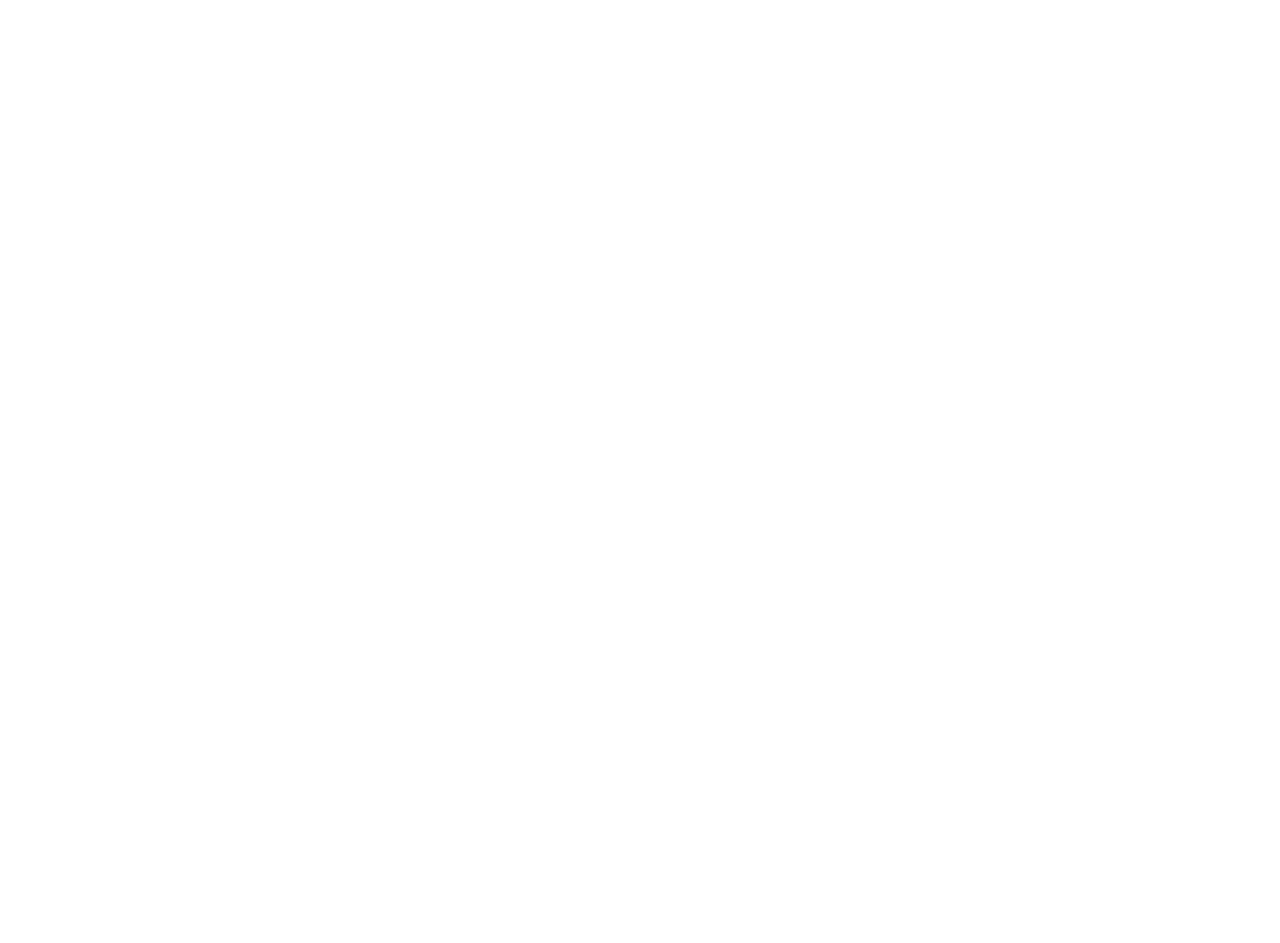
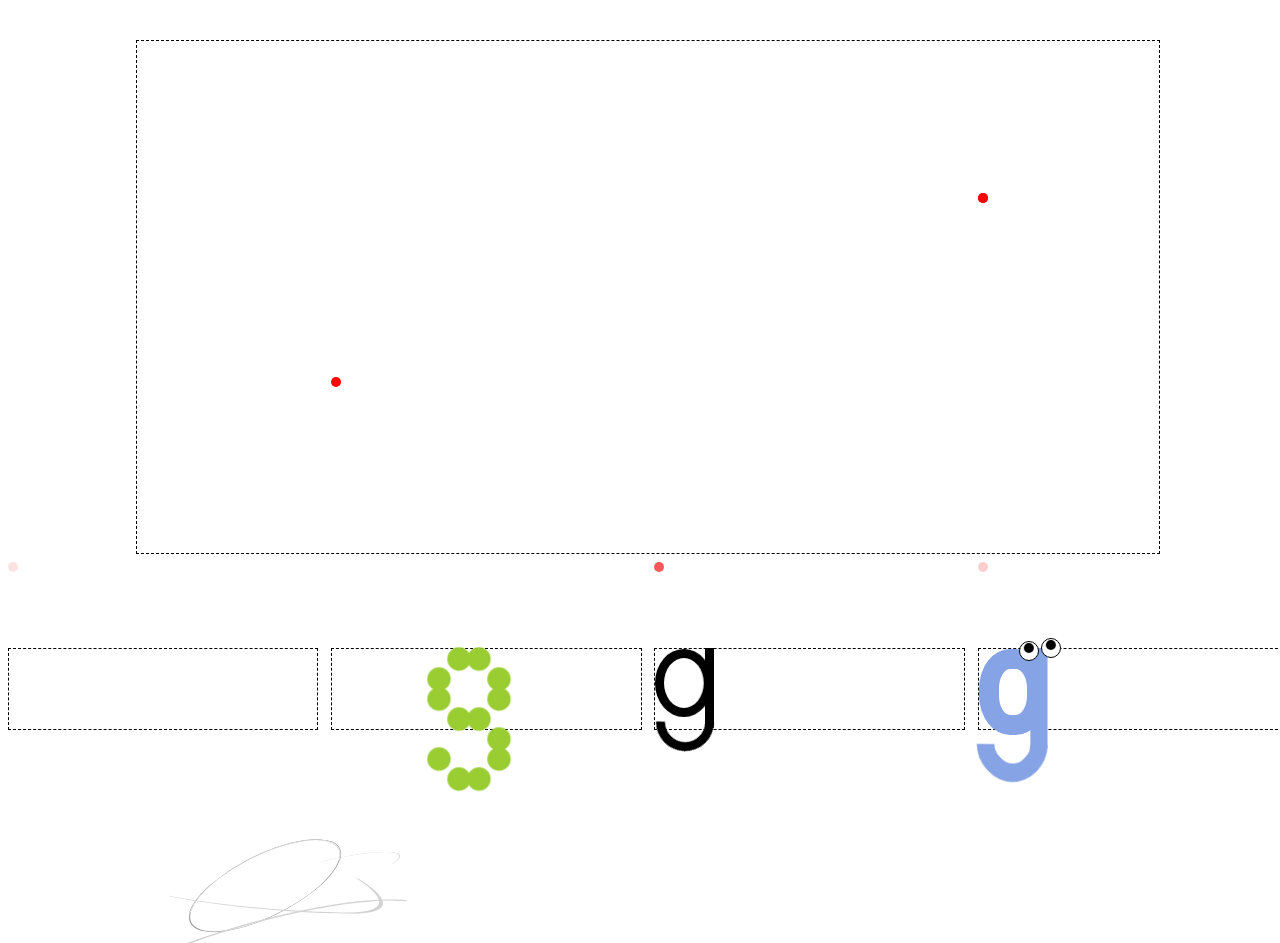
Before and after one commit to cooshmon/CSS-letterforms-1-, a plain HTML site: page index.html in a window 1280 px wide. Shown: the top 943 px of the page. Before the commit the page ends 800 px from the top, so only its background shows below. Drawn offline with Linux system fonts and the light colour scheme.

Commit message:
Update index.html

```diff
--- a/index.html
+++ b/index.html
@@ -7,7 +7,58 @@
     <title>Document</title>
     <link rel="stylesheet" href="styles.css" />
   </head>
-  <body>
-    <div class="box"></div>
-  </body>
+  <div id="grid">
+    <body>
+      <div id="reddot"></div>
+      <div id="reddot1"></div>
+      <div id="reddot2"></div>
+      <div id="reddot3"></div>
+      <div id="reddot4"></div>
+      <div id="reddot5"></div>
+      <div id="reddot6"></div>
+      <div id="reddot7"></div>
+
+      <div id="display"></div>
+      <div id="right">
+        <div id="accent"></div>
+        <div id="circle"></div>
+        <div id="connector"></div>
+        <div id="connector2"></div>
+        <div id="bottom"></div>
+      </div>
+
+      <div id="container2">
+        <div id="twocircle1"></div>
+        <div id="twocircle2"></div>
+        <div id="twocircle3"></div>
+        <div id="twocircle4"></div>
+        <div id="twocircle5"></div>
+        <div id="twocircle6"></div>
+        <div id="twocircle7"></div>
+        <div id="twocircle8"></div>
+        <div id="twocircle9"></div>
+        <div id="twocircle10"></div>
+        <div id="twocircle11"></div>
+        <div id="twocircle12"></div>
+        <div id="twocircle13"></div>
+      </div>
+      <div id="container3">
+        <div class="clickable" id="threecircle"></div>
+        <div class="clickable" id="threecircleclear"></div>
+        <div class="clickable" id="threeconnect"></div>
+        <div class="clickable" id="threebottom"></div>
+      </div>
+      <div id="container4">
+        <div id="fourcircle"></div>
+        <div id="fourconnect"></div>
+
+        <div id="eyewhite1"></div>
+        <div id="eyewhite2"></div>
+        <div id="eyeblack1"></div>
+        <div id="eyeblack2"></div>
+        <div id="fourbottom"></div>
+      </div>
+      <div class="clear"></div>
+    </body>
+  </div>
 </html>
```
